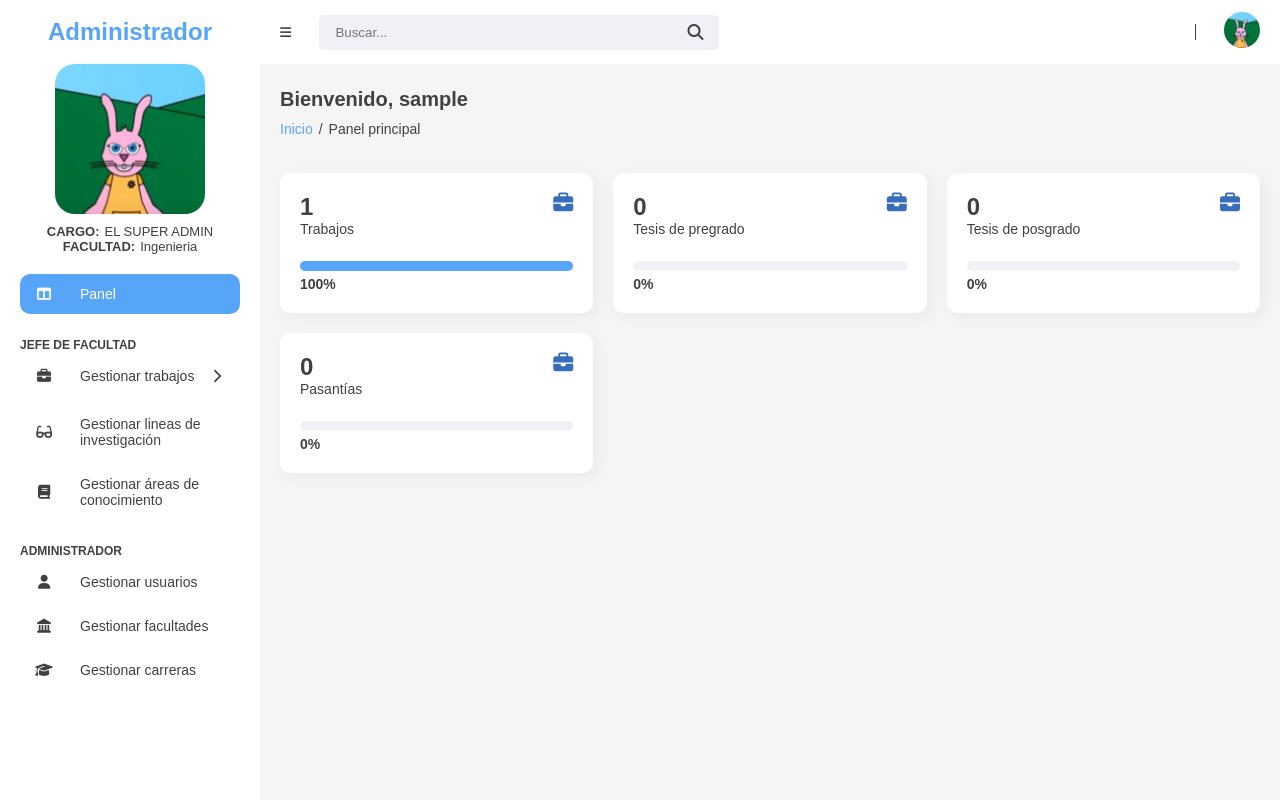
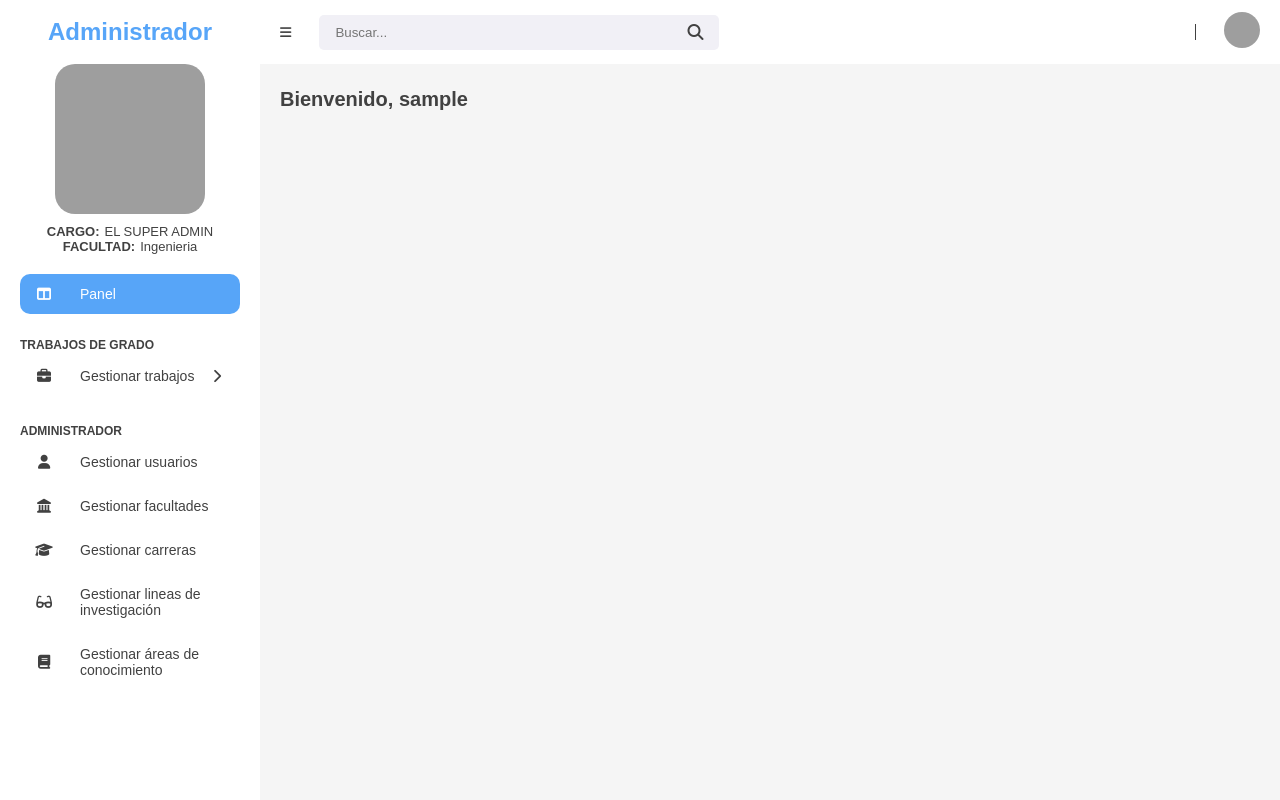
Before and after one commit to StazzVlad/Repository-Ugma, a PHP site: page /panel_admin/index.php in a window 1280 px wide. Run offline with PHP 8.4, Linux system fonts and the light colour scheme; the visitor is signed in with stand-in values (Sample User, id 1); tables that the repository leaves empty or names only in its code hold one stand-in row (values such as "Sample post"); some libraries are stand-ins or nearby versions; grey boxes are pictures that could not be loaded.

Commit message:
Add files via upload

```diff
--- a/panel_admin/vistas/paneladmin.php
+++ b/panel_admin/vistas/paneladmin.php
@@ -51,7 +51,7 @@
 
             <!-- 2) Usuario -->
                 <div class="usuario">
-                    <img src="./img/coneja secuetradora.JPG" alt="imagen admin">
+                    <img src="./img/6325109.png" alt="imagen admin">
 
                     <div class="cargo">
                         <span>Cargo:</span><p>
@@ -84,13 +84,13 @@
                 ✔ La clase .side-dropdown engloba a los elementos li desplegables y en conjunto con js permite que pueda mostrase u ocultarse
             -->
             <ul class="side-menu">
-                <li><a href="#" class="active"><i class="fa-solid fa-table-columns icon"></i>Panel</a></li>
+                <li><a href="#" class="active" id="panel"><i class="fa-solid fa-table-columns icon"></i>Panel</a></li>
 
                 <!--separador: JEFE FACULTAD -->
-                    <li class="divider" data-text="jefe de facultad"></li> <!--li separador-->
+                    <li class="divider" data-text="Trabajos de grado"></li> <!--li separador-->
 
                     <li>
-                        <a href="#"><i class="fa-solid fa-briefcase icon"></i>Gestionar trabajos<i class="fa-solid fa-chevron-down icon-derecho"></i></i></a>
+                        <a href="#" id="panel"><i class="fa-solid fa-briefcase icon"></i>Gestionar trabajos<i class="fa-solid fa-chevron-down icon-derecho"></i></i></a>
 
                         <ul class="side-dropdown">
                             <?php
@@ -109,8 +109,8 @@
                                         break;
                                     default:
                                         echo '
-                                        <li><a href="#"> Tesis de pregrado</a></li>
-                                        <li><a href="#"> Tesis de posgrado</a></li>
+                                        <li><a href="#" id="pregrado"> Tesis de pregrado</a></li>
+                                        <li><a href="#" id=""> Tesis de posgrado</a></li>
                                         <li><a href="#"> Pasantías</a></li>
                                         ';
 
@@ -121,23 +121,27 @@
                         </ul>
                     </li>
 
-                    <li><a href="#"><i class="fa-solid fa-glasses icon"></i> Gestionar lineas de investigación</a></li>
-
-                    <li><a href="#"><i class="fa-solid fa-book icon"></i> Gestionar áreas de conocimiento</a></li>
 
 
                 <!--separador: ADMINISTRADOR -->
 
                     <li class="divider" data-text="administrador"></li> <!-- li separador-->
 
-                    <li><a href="#"><i class="fa-solid fa-user icon"></i></i> Gestionar usuarios</a></li>
+                    <li><a href="#" ><i class="fa-solid fa-user icon"></i></i> Gestionar usuarios</a></li>
 
                     <li>
-                        <a href="#"><i class="fa-solid fa-landmark icon"></i> Gestionar facultades</a>
+                        <a href="#" id="proxi"><i class="fa-solid fa-landmark icon"></i> Gestionar facultades</a>
                     </li>
 
                     <li>
-                        <a href="#"><i class="fa-solid fa-graduation-cap icon"></i> Gestionar carreras</a>
+                        <a href="#" id="proxi"><i class="fa-solid fa-graduation-cap icon"></i> Gestionar carreras</a>
+                    </li>
+                    <li>
+                        <a href="#" id="proxi"><i class="fa-solid fa-glasses icon"></i> Gestionar lineas de investigación</a>
+                    </li>
+
+                    <li>
+                        <a href="#" id="proxi"><i class="fa-solid fa-book icon"></i> Gestionar áreas de conocimiento</a>
                     </li>
 
             </ul>
@@ -166,7 +170,7 @@
 
                 <!-- Perfil para configuracion de usuario -->
                     <div class="perfil">
-                        <img src="img/coneja secuetradora.JPG" alt="">
+                        <img src="img/6325109.png" alt="">
                         <ul class="perfil-link">
                             <li><a href="#"><i class="fa-solid fa-pen-to-square icon"></i>Editar perfil</a></i></li>
                             <li><a href="./vistas/logout.php"><i class="fa-solid fa-right-from-bracket icon"></i> Salir</a></i></li>
@@ -178,150 +182,10 @@
             Todo lo que cambia en cada pagina que pertenezca al panel de administracion
                 BIENVENIDO / INDICADOR DE PAGINA / INFO-DATA (cuadritos de porcentajes): pregrado, posgrado, pasantias
         -->
-            <main>
-                <?php
-                    $nombre_usuario = $_SESSION['nombre'];
-                    echo '<h1 class="bienvenido">Bienvenido, '.$nombre_usuario.'</h1>';
-                ?>
+            <main id="main-content">
+            <?php $nombre_usuario = $_SESSION['nombre'];
+            echo '<h1 class="bienvenido">Bienvenido, '.$nombre_usuario.'</h1>'; ?>
 
-                <!-- INDICADOR PAGINA
-                    Para indicarle al usuario donde se encuentra dentro de las categorias que son desplegables u opciones con formularios que puedan cambiar
-
-                    ejemplo: GESTIONAR TRABAJOS / pasantias / subir pasantia
-                             GESTIONAR CARRERA / agregar carrera
-                             PERFIL / cambio de contraseña
-                -->
-                <ul class="indicador-pagina">
-                    <li><a href="#">Inicio</a></li>
-
-                    <li class="divider">/</li>
-
-                    <li><a href="#" class="active">Panel principal</a></li>
-                </ul>
-
-
-                <!-- INFO-DATA
-                    Numeros que indican los trabajos que se hallan en la base de datos
-                        ✔ Cada clase .card es un cuadrito
-
-                        ✔ Los H2 señalan la cantidad de trabajos que hay por categoria en la base de datos
-                            (pregrado, posgrado, pasantias)
-
-                        ✔ los span con la clase .progreso son las barras azules que indican que porcentaje es esa categoria,
-                            para modificar su largo se actualiza el valor del atributo "data-value"
-
-                        ✔ label es el porcentaje
-                -->
-                <div class="info-data">
-
-                    <!-- trabajos -->
-                    <div class="card">
-                        <div class="porcentajes">
-                            <div>
-                                <h2><!-- 1500 -->
-                                    <?php
-                                        require_once("./php/contarTrabajos.php");
-                                        echo "$totalTrabajos";
-                                    ?>
-                                </h2>
-                                <p>Trabajos</p>
-                            </div>
-                            <i class="fa-solid fa-briefcase icon"></i>
-                        </div>
-
-                        <span class="progreso" data-value="100%"></span>
-                        <span class="label">100%</span>
-                    </div>
-
-                    <!-- pregrado -->
-                    <div class="card">
-                        <div class="porcentajes">
-                            <div>
-                                <h2><!--900-->
-                                <?php
-                                        require_once("./php/contarTrabajos.php");
-                                        echo "$totalPregrado";
-                                ?>
-
-                                </h2>
-                                <p>Tesis de pregrado</p>
-                            </div>
-                            <i class="fa-solid fa-briefcase icon"></i>
-                        </div>
-
-                        <?php
-                            require_once("./php/contarTrabajos.php");
-                            $porcentaje = $totalPregrado*100/$totalTrabajos;
-                            $porcentaje = round($porcentaje,2);
-                            echo '
-                                <span class="progreso" data-value='."$porcentaje%".'></span>
-
-                                <span class="label">'."$porcentaje%".'</span>
-                            ';
-
-                        ?>
-                    </div>
-
-                    <!-- posgrado -->
-                    <div class="card">
-                        <div class="porcentajes">
-                            <div>
-                                <h2><!--900-->
-                                <?php
-                                        require_once("./php/contarTrabajos.php");
-                                        echo "$totalPosgrado";
-                                ?>
-
-                                </h2>
-                                <p>Tesis de posgrado</p>
-                            </div>
-                            <i class="fa-solid fa-briefcase icon"></i>
-                        </div>
-
-                        <?php
-                            require_once("./php/contarTrabajos.php");
-                            $porcentaje = $totalPosgrado*100/$totalTrabajos;
-                            $porcentaje = round($porcentaje,2);
-                            echo '
-                                <span class="progreso" data-value='."$porcentaje%".'></span>
-
-                                <span class="label">'."$porcentaje%".'</span>
-                            ';
-
-                        ?>
-
-                    </div>
-
-                     <!-- pasantias -->
-                    <div class="card">
-                        <div class="porcentajes">
-                            <div>
-                                <h2>
-                                <?php
-                                        require_once("./php/contarTrabajos.php");
-                                        echo "$totalPasantia";
-                                ?>
-                                </h2>
-                                <p>Pasantías</p>
-                            </div>
-                            <i class="fa-solid fa-briefcase icon"></i>
-                        </div>
-
-                        <?php
-                            require_once("./php/contarTrabajos.php");
-                            $porcentaje = $totalPasantia*100/$totalTrabajos;
-                            $porcentaje = round($porcentaje,2);
-                            echo '
-                                <span class="progreso" data-value='."$porcentaje%".'></span>
-
-                                <span class="label">'."$porcentaje%".'</span>
-                            ';
-
-                        ?>
-
-                    </div>
-
-                </div>
             </main>
     </section>
 
```
